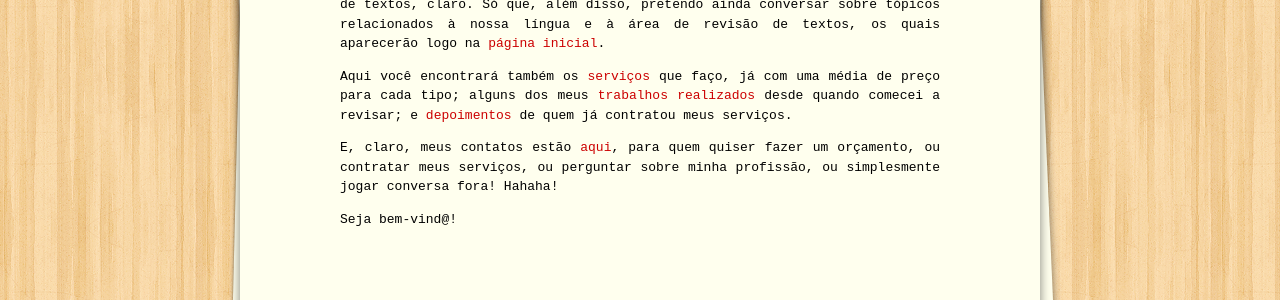
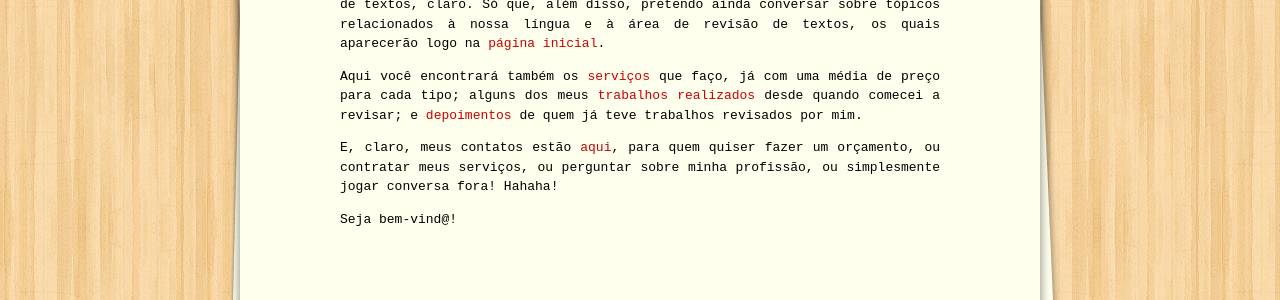
Before and after one commit to raqueldiniz/site, a Jekyll site: the page built from _posts/2018-05-24-o-santa-revisao-chegou-para-salvar-voce1.md, in a window 1280 px wide. Shown: the part 723-1023 px from the top of the page. Built offline with Jekyll 4.4.1, drawn with Linux system fonts in a browser that asks for light colours.

Commit message:
Update 2018-05-24-o-santa-revisao-chegou-para-salvar-voce1.md

```diff
--- a/_posts/2018-05-24-o-santa-revisao-chegou-para-salvar-voce1.md
+++ b/_posts/2018-05-24-o-santa-revisao-chegou-para-salvar-voce1.md
@@ -20,7 +20,7 @@ Pois... o Santa Revisão chegou para salvar você!
 Eu me chamo Raquel. Prazer! Você pode ler mais sobre mim [aqui](/sobre/).
 A proposta deste site é, principalmente, divulgar meu trabalho de orientação e revisão de textos, claro. Só que, além disso, pretendo ainda conversar sobre tópicos relacionados à nossa língua e à área de revisão de textos, os quais aparecerão logo na [página inicial](/).
 
-Aqui você encontrará também os [serviços](/servicos/) que faço, já com uma média de preço para cada tipo; alguns dos meus [trabalhos realizados](/trabalhos-realizados/) desde quando comecei a revisar; e [depoimentos](/depoimentos/) de quem já contratou meus serviços.
+Aqui você encontrará também os [serviços](/servicos/) que faço, já com uma média de preço para cada tipo; alguns dos meus [trabalhos realizados](/trabalhos-realizados/) desde quando comecei a revisar; e [depoimentos](/depoimentos/) de quem já teve trabalhos revisados por mim.
 
 E, claro, meus contatos estão [aqui](/contato/), para quem quiser fazer um orçamento, ou contratar meus serviços, ou perguntar sobre minha profissão, ou simplesmente jogar conversa fora! Hahaha!
 
```
